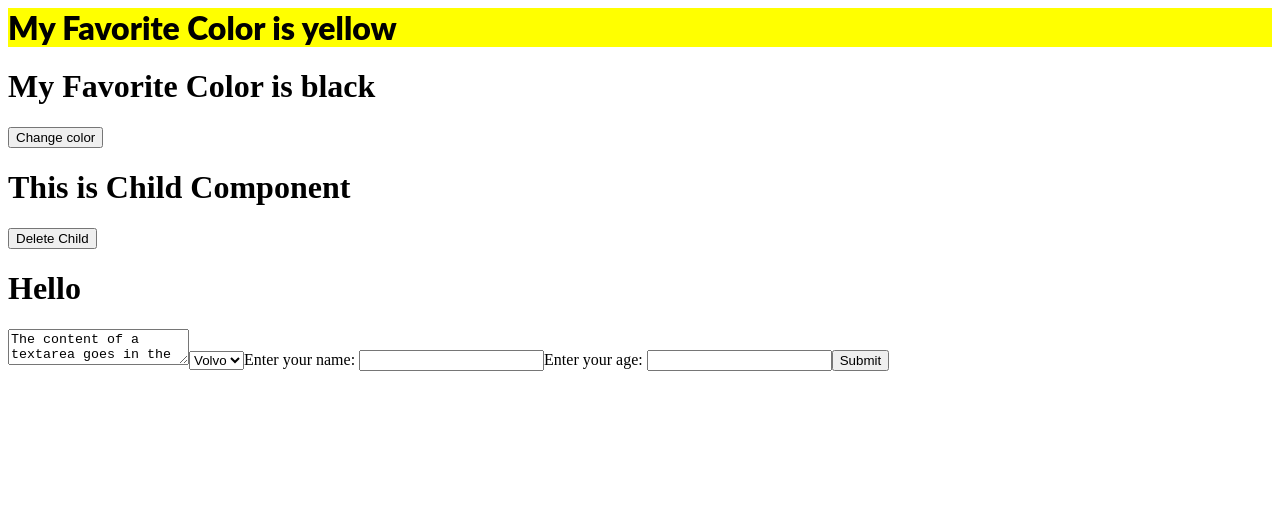
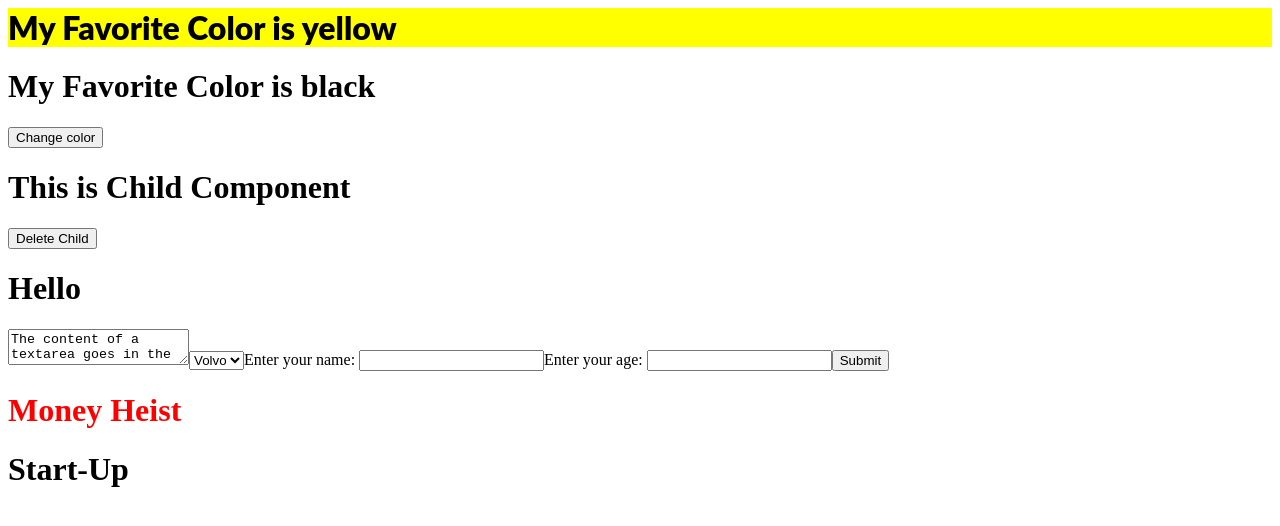
Before and after one commit to ferdsopadajr/react-w3, a React (Create React App) app: page / in a window 1280 px wide. Shown: the top 526 px of the page. Built offline with nearby package versions, Linux system fonts and the light colour scheme.

Commit message:
2 files modified, 2 added

```diff
--- a/public/index.html
+++ b/public/index.html
@@ -2,3 +2,4 @@
 <div id="root-a"></div>
 <div id="root-b"></div>
 <div id="root-c"></div>
+<div id="root-d"></div>
--- /dev/null
+++ b/src/MovieBrowser.js
@@ -0,0 +1,18 @@
+import React from "react";
+
+export default class MovieBrowser extends React.Component {
+  constructor(props) {
+    super(props);
+  }
+  render() {
+    const currentPlaying = "Money Heist";
+    const childrenWithExtraProps = React.Children.map(
+      this.props.children,
+      child =>
+        React.cloneElement(child, {
+          isPlaying: child.props.title === currentPlaying
+        })
+    );
+    return <div className="movie-browser">{childrenWithExtraProps}</div>;
+  }
+}
--- /dev/null
+++ b/src/MovieTitle.js
@@ -0,0 +1,15 @@
+import React from "react";
+
+export default class MovieTitle extends React.Component {
+  constructor(props) {
+    super(props);
+  }
+  render() {
+    let style = this.props.isPlaying == true ? { color: "red" } : {};
+    return (
+      <div>
+        <h1 style={style}>{this.props.title}</h1>
+      </div>
+    );
+  }
+}
--- a/src/index.js
+++ b/src/index.js
@@ -4,9 +4,18 @@ import Header from "./Header";
 import HeaderA from "./HeaderA";
 import Container from "./Container";
 import MyForm from "./MyForm";
+import MovieBrowser from "./MovieBrowser";
+import MovieTitle from "./MovieTitle";
 import "./style";
 
 ReactDOM.render(<Header favcol="yellow" />, document.getElementById("root"));
 ReactDOM.render(<HeaderA favcol="black" />, document.getElementById("root-a"));
 ReactDOM.render(<Container />, document.getElementById("root-b"));
 ReactDOM.render(<MyForm increment={1} />, document.getElementById("root-c"));
+ReactDOM.render(
+  <MovieBrowser>
+    <MovieTitle title="Money Heist" />
+    <MovieTitle title="Start-Up" />
+  </MovieBrowser>,
+  document.getElementById("root-d")
+);
```
